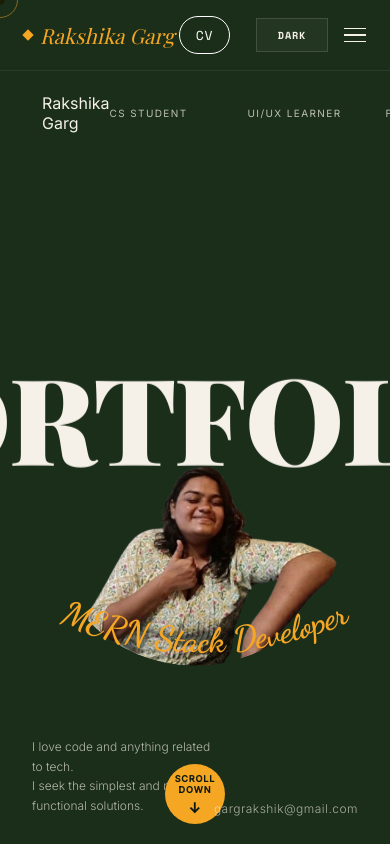
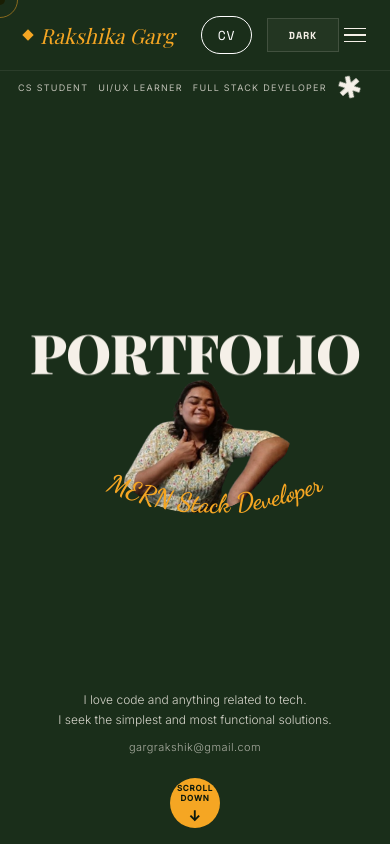
Before and after one commit to Rakshikagarg/Personal-Portfolio, a React (Vite) app in the folder client/: page / in a window 390 px wide. Shown: the top 844 px of the page. Built offline with nearby package versions, Linux system fonts and the light colour scheme; a web font is replaced by a local one.

Commit message:
mobile first design updated

```diff
--- a/client/index.html
+++ b/client/index.html
@@ -10,7 +10,7 @@
       href="https://fonts.googleapis.com/css2?family=Playfair+Display:ital,wght@0,400;0,700;0,900;1,900&family=Space+Grotesk:wght@300;400;500;600&family=Space+Mono:wght@400;700&display=swap"
       rel="stylesheet"
     />
-    <title>Rakshika — CS Student & Developer</title>
+    <title>Rakshika </title>
   </head>
   <body>
     <noscript>You need to enable JavaScript to run this app.</noscript>
--- a/client/src/components/Hero.css
+++ b/client/src/components/Hero.css
@@ -191,3 +191,103 @@
   font-size: 12px; color: var(--section-dark-text); opacity: 0.65;
   font-weight: 300; letter-spacing: 0.04em;
 }
+
+/*MOBILE FIRST DESIGN*/
+@media (max-width: 768px) {
+
+
+  .hero__nav {
+    padding: 14px 18px;
+  }
+
+  .hero__nav-links {
+    display: none;
+  }
+
+  /* SUBNAV FIX */
+  .hero__subnav {
+  flex-direction: row;
+  align-items: center;
+  justify-content: space-between;
+  gap: 10px;
+  padding: 10px 18px;
+}
+
+.hero__subnav-left {
+  display: none;
+}
+
+.hero__subnav-roles {
+  display: flex;
+  flex-direction: row;
+  flex-wrap: wrap;
+  gap: 10px;
+  margin-left: 0;
+  align-items: center;
+}
+
+.hero__asterisk {
+  font-size: 30px;
+}
+
+  .hero__role-item {
+    min-width: auto;
+    font-size: 9px;
+  }
+
+
+  .hero__portfolio-text {
+    font-size: 14vw;
+    white-space: normal;
+    text-align: center;
+    line-height: 0.9;
+    transform: translateY(-150%);
+    padding: 0 10px;
+  }
+
+  .hero__center-group {
+    transform: translate(-50%, -40%);
+  }
+.hero__amber-circle {
+  width: 200px;
+  height: 200px;
+  margin-top: -60px;
+}
+
+  .hero__curved-text-svg {
+    width: 240px;
+    bottom: -45px;
+  }
+
+  /* BOTTOM SECTION */
+  .hero__bottom {
+    flex-direction: column;
+    align-items: center;
+    gap: 10px;
+    text-align: center;
+    padding-bottom: 90px;
+    margin-top: -20px;
+  }
+
+  .hero__description {
+    max-width: 90%;
+    font-size: 12px;
+    opacity: 0.85;
+  }
+
+  .hero__email {
+    font-size: 11px;
+  }
+
+
+  .hero__scroll-btn {
+    position: absolute;
+    bottom: 16px;
+    left: 50%;
+    transform: translateX(-50%);
+    width: 50px;
+    height: 50px;
+    font-size: 8px;
+    z-index: 20;
+  }
+}
--- a/client/src/components/Hero.jsx
+++ b/client/src/components/Hero.jsx
@@ -68,7 +68,6 @@ export default function Hero() {
           <div className="hero__crosshair">
             <div className="hero__crosshair-dot" />
           </div>
-          <span className="hero__subnav-name">Rakshika Garg</span>
         </div>
 
         <ul className="hero__subnav-roles">
--- a/client/src/components/Navbar.css
+++ b/client/src/components/Navbar.css
@@ -54,7 +54,7 @@
 .nav-right {
   display: flex;
   align-items: center;
-  gap: 1rem;
+  gap: 5px;
 }
 
 .nav-cta {
```
Also changed, not shown: client/README.md.
